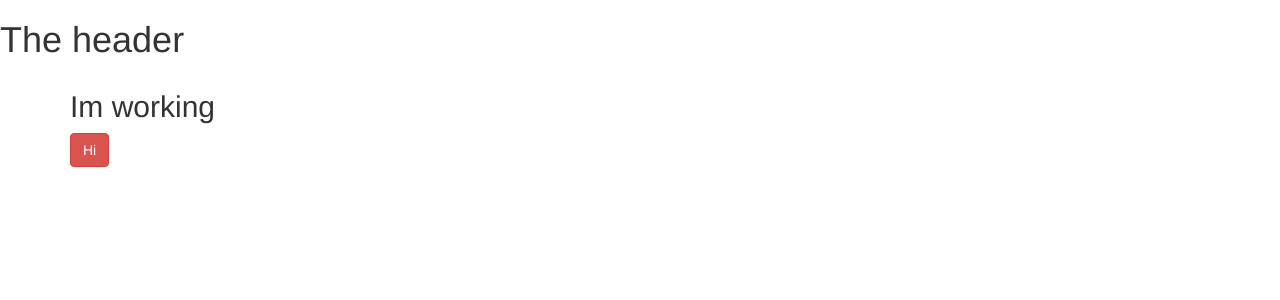
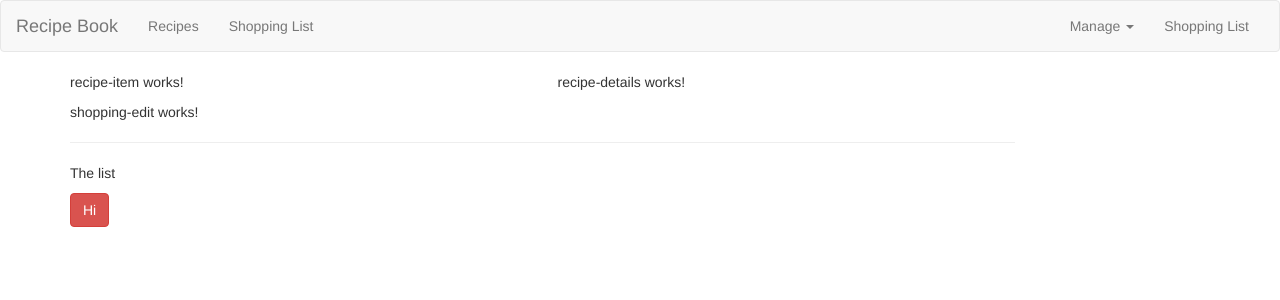
Before and after one commit to xanthakis1234/recipes-shopping-list-angular-example, an Angular app: page / in a window 1280 px wide. Shown: the top 300 px of the page. Built offline with nearby package versions, Linux system fonts and the light colour scheme.

Commit message:
Basic header structure created

```diff
--- a/src/app/app.component.html
+++ b/src/app/app.component.html
@@ -2,7 +2,8 @@
 <div class="container">
   <div class="row">
     <div class="col-md-12">
-      <h2>Im working</h2>
+      <app-recipes></app-recipes>
+      <app-shopping-list></app-shopping-list>
       <button class="btn btn-danger">Hi </button>
     </div>
   </div>
--- a/src/app/header/header.component.html
+++ b/src/app/header/header.component.html
@@ -1 +1,23 @@
-<h1>The header</h1>
+<nav class="navbar navbar-default">
+  <div class="container-fluid">
+    <div class="navbar-header">
+      <a href="#" class="navbar-brand">Recipe Book</a>
+    </div>
+    <div class="collapse navbar-collapse">
+      <ul class="nav navbar-nav">
+        <li><a href="#">Recipes</a></li>
+        <li><a href="#">Shopping List</a></li>
+      </ul>
+      <ul class="nav navbar-nav navbar-right">
+        <li class="dropdown">
+          <a href="#" class="dropdown-toggle" role="button">Manage <span class="caret"></span></a>
+          <ul class="dropdown-menu">
+            <li><a href="#">Save Data</a></li>
+            <li><a href="#">Fetch Data</a></li>
+          </ul>
+        </li>
+        <li><a href="#">Shopping List</a></li>
+      </ul>
+    </div>
+  </div>
+</nav>
--- a/src/app/recipes/recipe-list/recipe-list.component.html
+++ b/src/app/recipes/recipe-list/recipe-list.component.html
@@ -1 +1 @@
-<p>recipe-list works!</p>
+<app-recipe-item></app-recipe-item>
--- a/src/app/recipes/recipes.component.html
+++ b/src/app/recipes/recipes.component.html
@@ -1 +1,8 @@
-<p>recipes works!</p>
+<div class="row">
+  <div class="col-md-5">
+    <app-recipe-list></app-recipe-list>
+  </div>
+  <div class="col-md-7">
+    <app-recipe-details></app-recipe-details>
+  </div>
+</div>
--- a/src/app/shopping-list/shopping-list.component.html
+++ b/src/app/shopping-list/shopping-list.component.html
@@ -1 +1,7 @@
-<p>shopping-list works!</p>
+<div class="row">
+  <div class="col-xs-10">
+    <app-shopping-edit></app-shopping-edit>
+    <hr>
+    <p>The list</p>
+  </div>
+</div>
```
